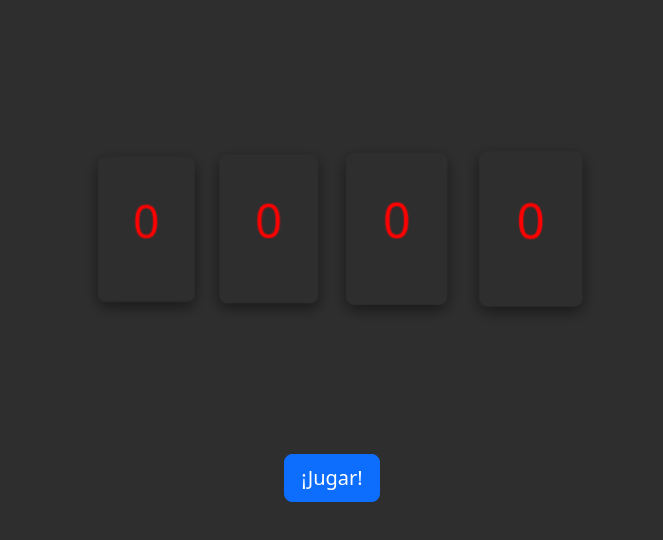
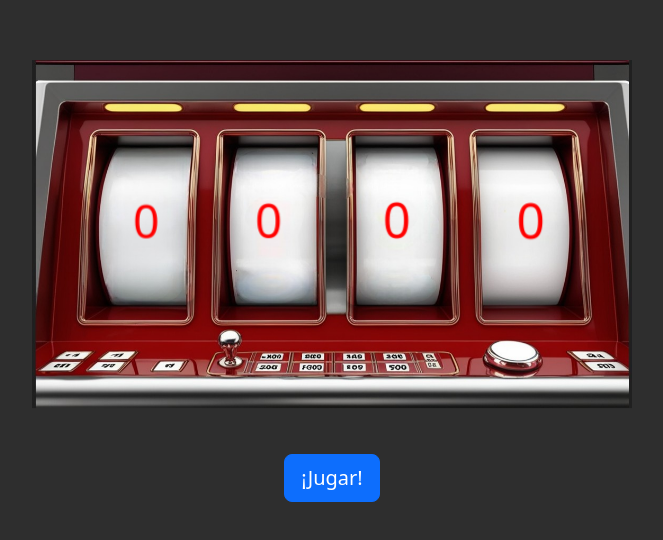
Before and after one commit to ajimenezal/sorteador, a plain HTML site: page index.html in a window 1280 px wide. Shown: the part 142-682 px from the top of the page, without its empty margins (308-971 px from the left). Drawn offline with nearby package versions, Linux system fonts and the light colour scheme.

Commit message:
Update index.html

```diff
--- a/index.html
+++ b/index.html
@@ -24,7 +24,7 @@
       position: relative;
       width: 600px;
       height: 400px;
-      background-image: url('jackpot_ia.png'); /* Cambia la ruta si es necesario */
+      background-image: url('jackpot_ia_borrado.jpg'); /* Cambia la ruta si es necesario */
       background-size: contain;
       background-position: center;
       background-repeat: no-repeat;
```
